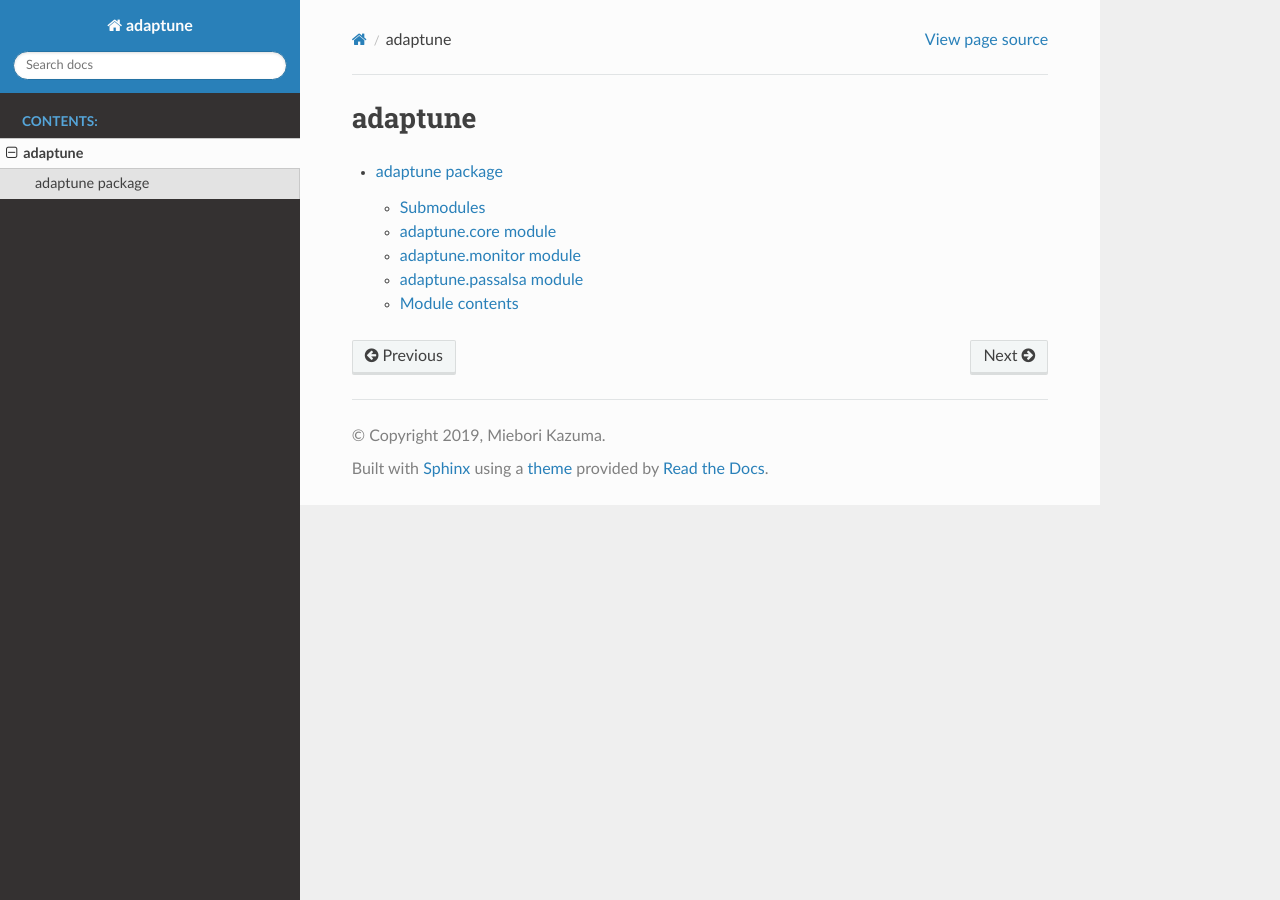
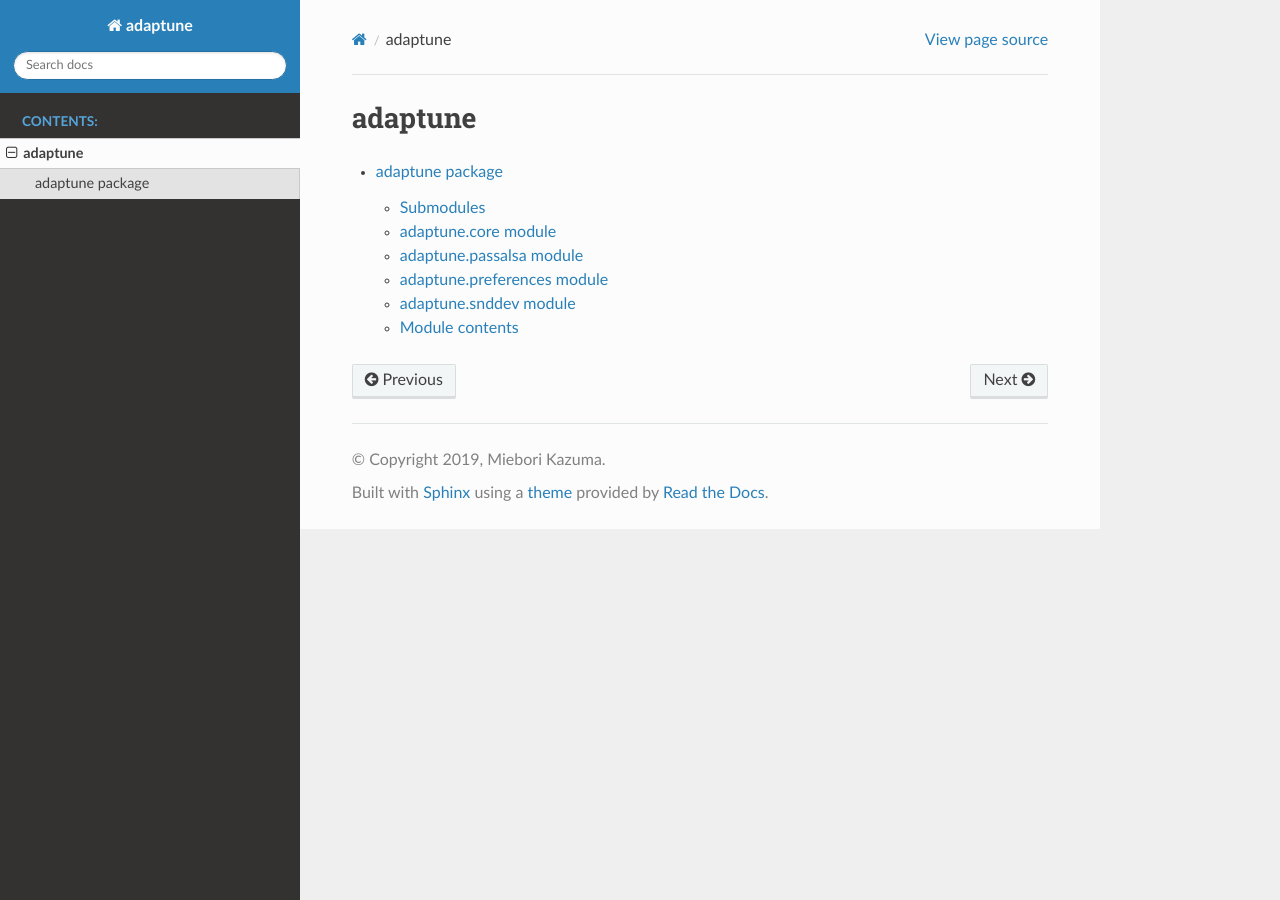
Before and after one commit to borley1211/audapter, a Sphinx documentation site: the page built from docs/modules.rst, in a window 1280 px wide. Built offline with Sphinx 7.4.7 and the Read the Docs theme 2.0.0, drawn with Linux system fonts in a browser that asks for light colours.

Commit message:
FIX: `import`文の修正 in `__init__.py`

```diff
--- a/adaptune/__init__.py
+++ b/adaptune/__init__.py
@@ -7,8 +7,8 @@
 import numpy as np
 from padasip import padasip as pa
 
-from . import core, passalsa, preferences
-from ._monitor import monitor
+from adaptune import core, passalsa, preferences
+from adaptune._monitor import monitor
 
 with open(
     os.path.join(os.path.dirname(__file__), "config.json"),
--- a/docs/adaptune.rst
+++ b/docs/adaptune.rst
@@ -12,18 +12,26 @@
    :undoc-members:
    :show-inheritance:
 
-adaptune.monitor module
------------------------
+adaptune.passalsa module
+------------------------
 
-.. automodule:: adaptune.monitor
+.. automodule:: adaptune.passalsa
    :members:
    :undoc-members:
    :show-inheritance:
 
-adaptune.passalsa module
-------------------------
+adaptune.preferences module
+---------------------------
 
-.. automodule:: adaptune.passalsa
+.. automodule:: adaptune.preferences
+   :members:
+   :undoc-members:
+   :show-inheritance:
+
+adaptune.snddev module
+----------------------
+
+.. automodule:: adaptune.snddev
    :members:
    :undoc-members:
    :show-inheritance:
```
